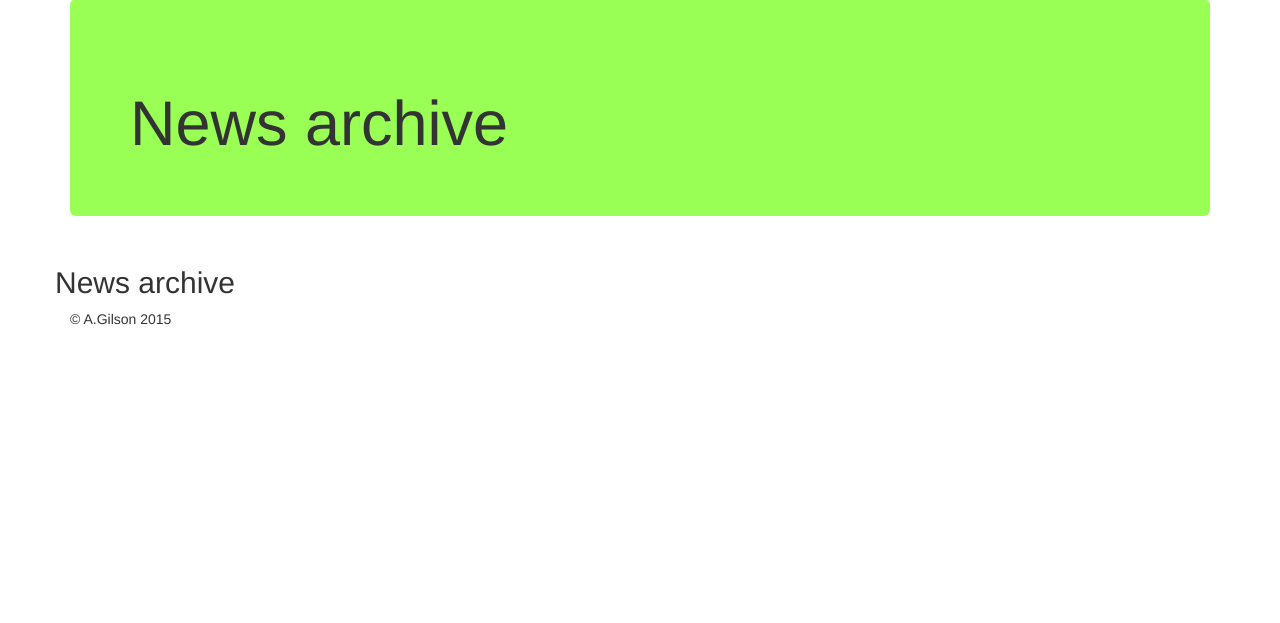
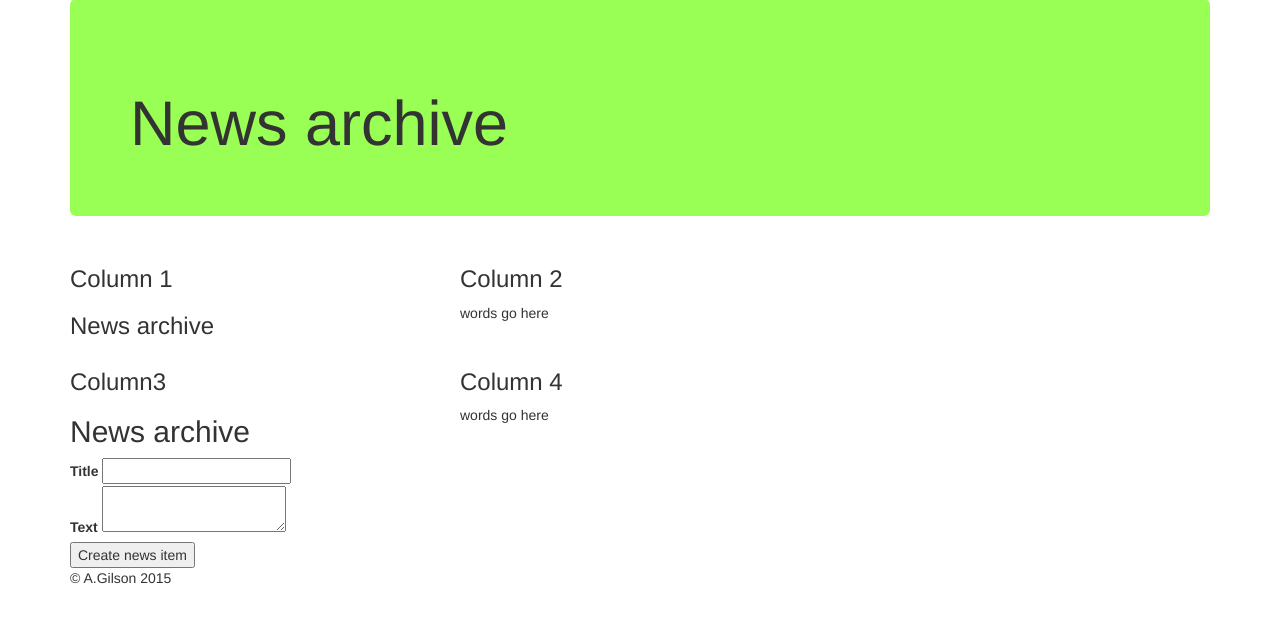
Before and after one commit to andrumi/codeigniter_demo, a CodeIgniter app: page /database/index.php/news in a window 1280 px wide. Shown: the part 73-696 px from the top of the page. Run offline with CodeIgniter, Linux system fonts and the light colour scheme; data that the repository does not hold is empty; some libraries are stand-ins or nearby versions.

Commit message:
Added create news form. This form should possibly be put at the top and the news output in reverse order - newest first

```diff
--- a/application/views/news/index2.php
+++ b/application/views/news/index2.php
@@ -2,22 +2,10 @@
     <h1><?php echo $title; ?></h1>
 </div>
 <div class="row">
-<!--    <div class="col-sm-4">-->
-<!--        <h3>Column 1</h3>-->
-<!--        <p>Lorem ipsum dolor sit amet, consectetur adipisicing elit...</p>-->
-<!--        <p>Ut enim ad minim veniam, quis nostrud exercitation ullamco laboris...</p>-->
-<!--    </div>-->
-<!--    <div class="col-sm-4">-->
-<!--        <h3>Column 2</h3>-->
-<!--        <p>Lorem ipsum dolor sit amet, consectetur adipisicing elit...</p>-->
-<!--        <p>Ut enim ad minim veniam, quis nostrud exercitation ullamco laboris...</p>-->
-<!--    </div>-->
-<!--    <div class="col-sm-4">-->
-<!--        <h3>Column 3</h3>-->
-<!--        <p>Lorem ipsum dolor sit amet, consectetur adipisicing elit...</p>-->
-<!--        <p>Ut enim ad minim veniam, quis nostrud exercitation ullamco laboris...</p>-->
-<!--    </div>-->
-<h2><?php echo $title; ?></h2>
+
+    <div class="col-sm-4">
+        <h3>Column 1</h3>
+        <h3><?php echo $title; ?></h3>
 
         <?php foreach ($news as $news_item): ?>
 
@@ -28,4 +16,35 @@
             <p><a href="<?php echo site_url('news/view/'.$news_item['slug']); ?>">View article</a></p>
 
         <?php endforeach; ?>
+
     </div>
+    <div class="col-sm-4">
+        <h3>Column 2</h3>
+        <p>words go here</p>
+    </div>
+</div>
+
+<div class="row">
+
+    <div class="col-sm-4">
+        <h3>Column3</h3>
+        <h2><?php echo $title; ?></h2>
+        <?php echo validation_errors(); ?>
+        <?php echo form_open('news/create'); ?>
+
+        <label for="title">Title</label>
+        <input type="input" name="title" /><br />
+
+        <label for="text">Text</label>
+        <textarea name="text"></textarea><br />
+
+        <input type="submit" name="submit" value="Create news item" />
+
+        </form>
+
+    </div>
+    <div class="col-sm-4">
+        <h3>Column 4</h3>
+        <p>words go here</p>
+    </div>
+</div>
```
Lines whose indentation alone changed are shown as unchanged.
